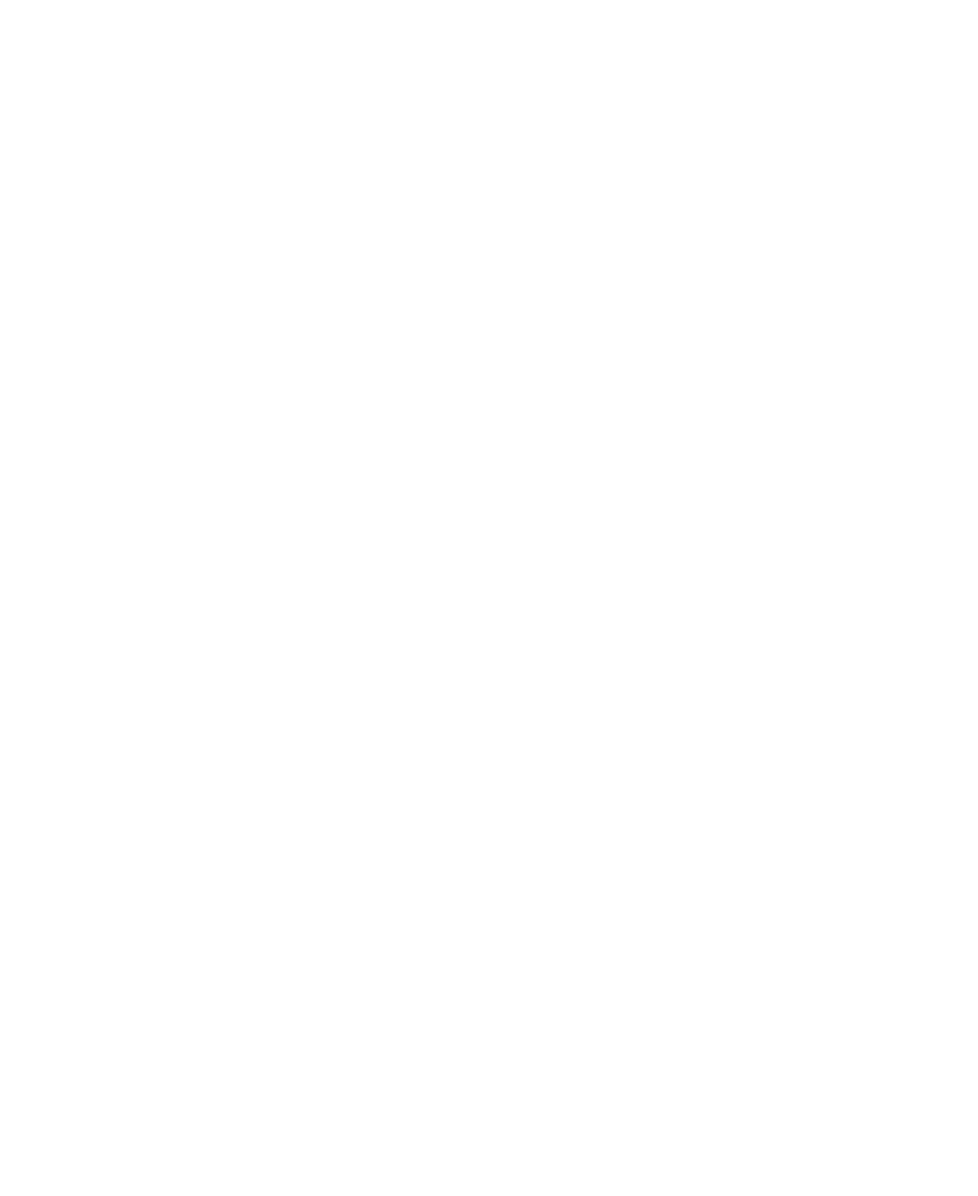
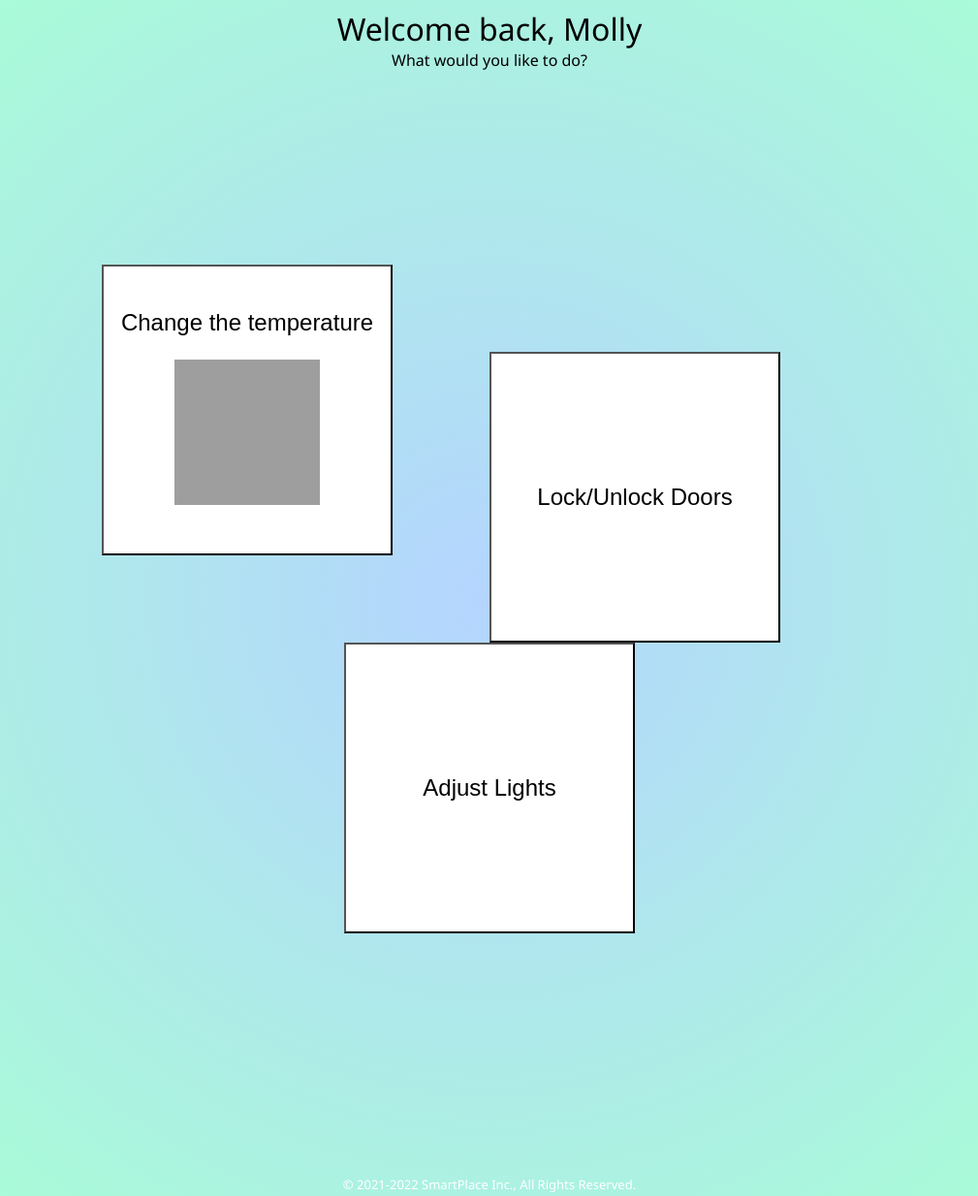
Before and after one commit to molly-rusk/SmartHomeApplication, a website: page client/index.html in a window 1280 px wide. Shown: the top 1234 px of the page at 97% size, without its empty margins (135-1144 px from the left). Before the commit the page ends 800 px from the top, so only its background shows below. Drawn offline with nearby package versions, Linux system fonts and the light colour scheme; grey boxes are pictures that could not be loaded.

Commit message:
finished day1

```diff
--- a/client/index.html
+++ b/client/index.html
@@ -5,8 +5,29 @@
     <meta http-equiv="X-UA-Compatible" content="IE=edge">
     <meta name="viewport" content="width=device-width, initial-scale=1.0">
     <title>Main Page</title>
+    <link rel="stylesheet" href="styles.css">
 </head>
 <body>
+   <header> Welcome back, Molly</header>
+    <header class= "subtitle">What would you like to do?</header>
+
+    <div class="menuBtnDiv">
+        <button class="aBtn" id="tempBtn">Change the temperature
+            <p></p>
+            <img  id= "tempImg" src="https://media.istockphoto.com/vectors/thermometer-icon-temperature-icon-thermometer-icon-in-flat-style-vector-id1271736319?k=20&m=1271736319&s=170667a&w=0&h=VhsxM8WqtOF9aWZTwehAD0sWRsXG8xs90Ngyys2roVg=">
+        <button class="aBtn" id="lockBtn">Lock/Unlock Doors</button>
+        <button class="aBtn" id="lightBtn">Adjust Lights</button>
+    </div>
+
+
+    <div class="buffer"></div>
+
+
+
+   <header class="copyright">© 2021-2022 SmartPlace Inc., All Rights Reserved.</header>
+
+   <script src="./node_modules/axios/dist/axios.min.js"></script>
+   <script src="main.js"></script>
 
 </body>
 </html>
--- a/client/styles.css
+++ b/client/styles.css
@@ -0,0 +1,64 @@
+ body{
+    background: rgb(161,201,255);
+    background: radial-gradient(circle, rgba(161,201,255,0.7925925925925926) 0%, rgba(150,255,203,0.8296296296296296) 100%);
+    font-family: 'Segoe UI', Tahoma, Geneva, Verdana, sans-serif;
+}
+
+header{
+    text-align: center;
+    font-size: xx-large
+}
+
+.subtitle{
+    text-align: center;
+    font-size: medium;
+}
+
+
+.menuBtnDiv{
+
+    text-align: center;
+    padding: 200px;
+
+}
+
+#tempBtn{
+    height: 300px;
+    width: 300px;
+    margin-right: 100px;
+    cursor: pointer;
+    background-color: white;
+    font-size: x-large;
+}
+
+#tempImg{
+    height: 150px;
+    width: 150px;
+}
+
+
+#lockBtn{
+    height: 300px;
+    width: 300px;
+    margin-right: 100px;
+    cursor: pointer;
+    background-color: white;
+    font-size: x-large;
+}
+
+#lightBtn{
+    height: 300px;
+    width: 300px;
+    cursor: pointer;
+    background-color: white;
+    font-size: x-large;
+}
+
+.buffer{
+ padding: 25px
+}
+
+.copyright{
+    color: white;
+    font-size: small;
+}
```
Also changed, not shown: package.json (+20 -1 lines).
